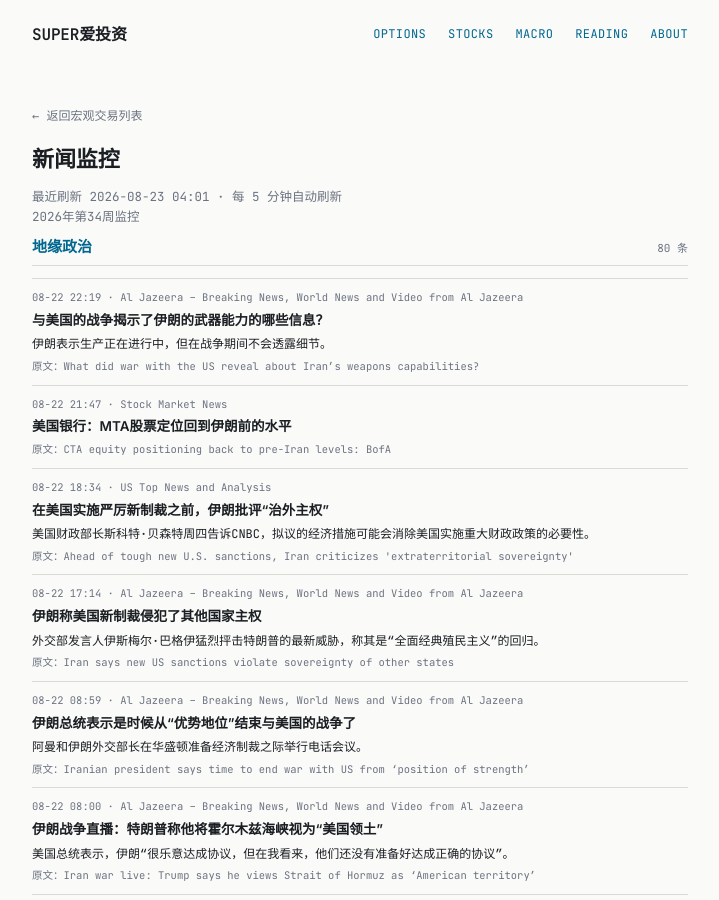
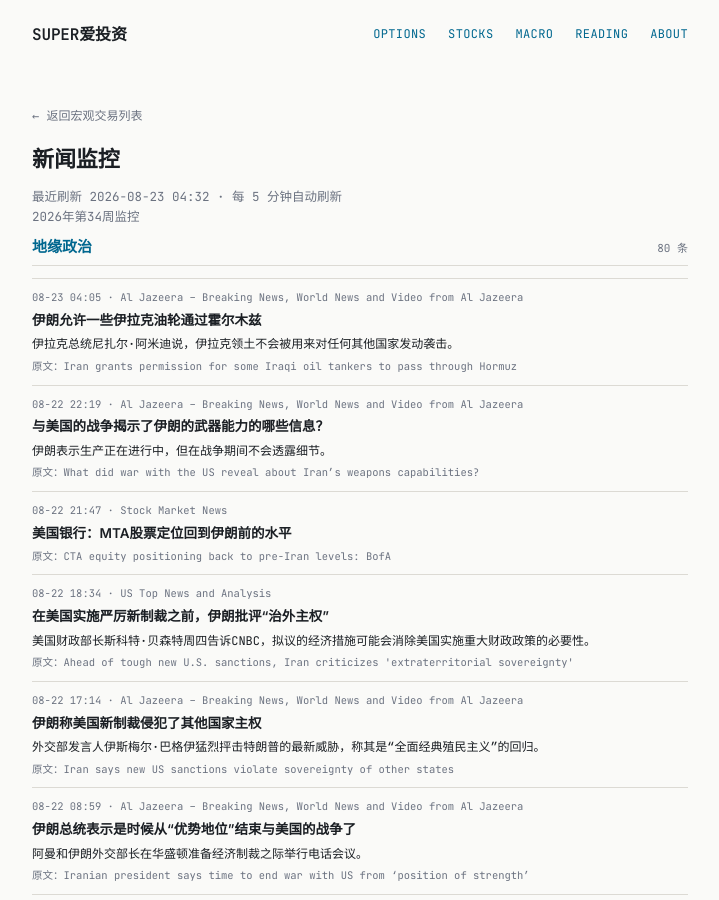
Before and after one commit to tang3super/tang3super.github.io, a Jekyll site: the page built from macro-trade/news-digest.md, in a window 1280 px wide and 900 px high. Shown: the whole window, without its empty margins (280-999 px from the left). Built offline with Jekyll 4.4.1, drawn with Linux system fonts in a browser that asks for light colours; some of the changed text lies outside the part shown.

Commit message:
sync news-digest article

```diff
--- a/macro-trade/news-digest.md
+++ b/macro-trade/news-digest.md
@@ -5,11 +5,18 @@ title: 新闻监控
 date: '2026-08-23'
 summary: 2026年第34周监控
 week_label: 2026年第34周监控
-last_updated: 2026-08-23 04:01
+last_updated: 2026-08-23 04:32
 refresh_note: 每 5 分钟自动刷新
 topics:
 - name: 地缘政治
   items:
+  - title: Iran grants permission for some Iraqi oil tankers to pass through Hormuz
+    summary: Iraqi President Nizar Amidi says his country's territory will not be used to launch attacks against any other state.
+    link: https://www.aljazeera.com/news/2026/8/22/iran-grants-permission-for-some-iraqi-oil-tankers-to-pass-through-hormuz?traffic_source=rss
+    source: Al Jazeera – Breaking News, World News and Video from Al Jazeera
+    time: 08-23 04:05
+    title_zh: 伊朗允许一些伊拉克油轮通过霍尔木兹
+    summary_zh: 伊拉克总统尼扎尔·阿米迪说，伊拉克领土不会被用来对任何其他国家发动袭击。
   - title: What did war with the US reveal about Iran’s weapons capabilities?
     summary: Iran says production is ongoing, but details will not be revealed during war conditions.
     link: https://www.aljazeera.com/news/2026/8/22/what-did-war-with-the-us-reveal-about-irans-weapons-capabilities?traffic_source=rss
@@ -797,6 +797,13 @@ topics:
     title_zh: 由于收益率下降和美联储暂停押注提振情绪，欧洲股市小幅上涨
 - name: AI基建
   items:
+  - title: Nvidia customers reportedly warned about AI-related price hikes
+    summary: The chipmaker has told some of its largest customers that the prices of servers containing its AI chips could move more than 15% higher, Blo…
+    link: https://www.cnbc.com/2026/08/22/nvidia-customers-reportedly-warned-about-ai-related-price-hikes-.html
+    source: US Top News and Analysis
+    time: 08-23 04:26
+    title_zh: 据报道，英伟达客户警告人工智能相关价格上涨
+    summary_zh: 该芯片制造商告诉其一些最大的客户，包含其人工智能芯片的服务器的价格可能会上涨15%以上，Blo.
   - title: Nvidia customers notified about AI-related price hikes above 15%, Bloomberg News reports
     summary: ''
     link: https://www.investing.com/news/stock-market-news/nvidia-customers-notified-about-airelated-price-hikes-above-15-bloomberg-news-reports-4872385
```
Also changed, not shown: other parts of macro-trade/news-digest.md (+0 -7 lines).
